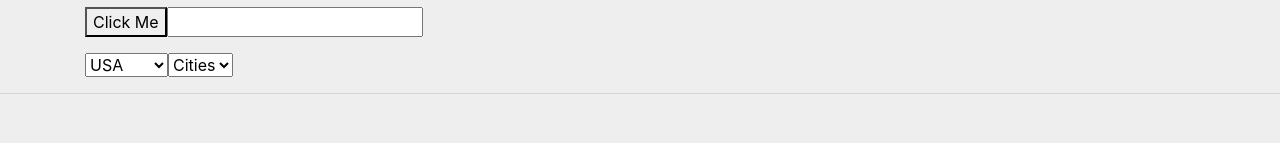
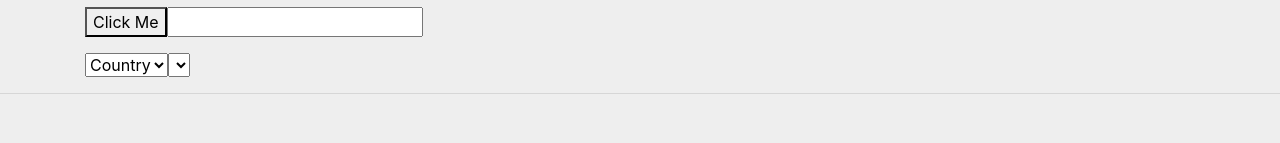
Before and after one commit to lelisloisBen/jobs, a React (Create React App) app: page /About in a window 1280 px wide. Shown: the part 149-292 px from the top of the page. Built offline with nearby package versions, Linux system fonts and the light colour scheme.

Commit message:
setstate

```diff
--- a/src/pages/About/About.js
+++ b/src/pages/About/About.js
@@ -9,9 +9,7 @@ class About extends Component {
 
     this.state = {
       value: '',
-      us: ['Miami', 'Los Angeles', 'Chicago'],
-      fr: ['Paris', 'Marseille', 'Toulouse'],
-      sp: ['Madrid', 'Barcelona', 'Valencia']
+      option: ''
     };
 
 
@@ -26,15 +24,14 @@ class About extends Component {
   }
 
   testChange(event) {
-    // console.log(event.target.value);
     if (event.target.value === "fr") {
-      console.log(this.state.fr);
+      this.setState({ option: "<option>Paris</option><option>Marseille</option><option>Toulouse</option>" });
     }
     if (event.target.value === "us") {
-      console.log(this.state.us);
+      this.setState({ option: "<option>Miami</option><option>Los Angeles</option><option>Chicago</option>" });
     }
     if (event.target.value === "sp") {
-      console.log(this.state.sp);
+      this.setState({ option: "<option>Madrid</option><option>Barcelona</option><option>Valencia</option>" });
     }
   }
 
@@ -52,16 +49,18 @@ class About extends Component {
           <p>{this.state.value}</p>
 
           <select onChange={this.testChange}>
-            <option disabled defaultValue>Country</option>
+            <option defaultValue>Country</option>
             <option value="us">USA</option>
             <option value="fr">France</option>
             <option value="sp">Spain</option>
           </select>
 
           <select id="city">
-            <option>Cities</option>
+            {/* <option>Cities</option> */}
+
+            {this.state.option}
           </select>
-
+          {this.state.option}
       </div>
 
     );
```
